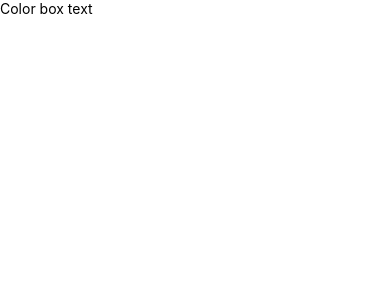
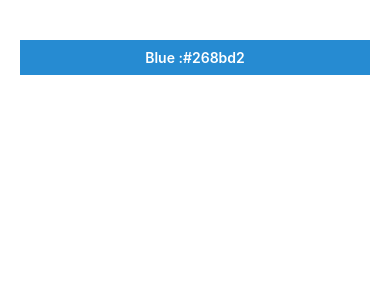
Before and after one commit to robhhr/react-native-palettes, a React Native app: screen / in a window 390 px wide. Shown: the top 300 px of the page. Built offline with nearby package versions, Linux system fonts and the light colour scheme.

Commit message:
style box component

```diff
--- a/App.js
+++ b/App.js
@@ -1,15 +1,22 @@
 import React from 'react'
-import {SafeAreaView, View} from 'react-native'
+import {SafeAreaView, StyleSheet, View} from 'react-native'
 import {ColorBox} from './components'
 
 const App = () => {
   return (
     <SafeAreaView>
-      <View>
-        <ColorBox />
+      <View style={styles.container}>
+        <ColorBox colorName="Blue" hexColor="#268bd2" />
       </View>
     </SafeAreaView>
   )
 }
 
+const styles = StyleSheet.create({
+  container: {
+    paddingHorizontal: 20,
+    paddingTop: 40,
+  },
+})
+
 export default App
--- a/components/ColorBox.js
+++ b/components/ColorBox.js
@@ -1,10 +1,29 @@
 import React from 'react'
-import {View, Text} from 'react-native'
+import {StyleSheet, Text, View} from 'react-native'
 
-export const ColorBox = () => {
+const ColorBox = ({colorName, hexColor}) => {
+  const boxBackground = {
+    backgroundColor: hexColor,
+  }
   return (
-    <View>
-      <Text>Color box text</Text>
+    <View style={[styles.boxContainer, boxBackground]}>
+      <Text style={styles.boxText}>{colorName} :</Text>
+      <Text style={styles.boxText}>{hexColor}</Text>
     </View>
   )
 }
+
+const styles = StyleSheet.create({
+  boxContainer: {
+    flexDirection: 'row',
+    justifyContent: 'center',
+    alignItems: 'center',
+    height: 35,
+  },
+  boxText: {
+    color: '#FFF',
+    fontWeight: '600',
+  },
+})
+
+export {ColorBox}
```
